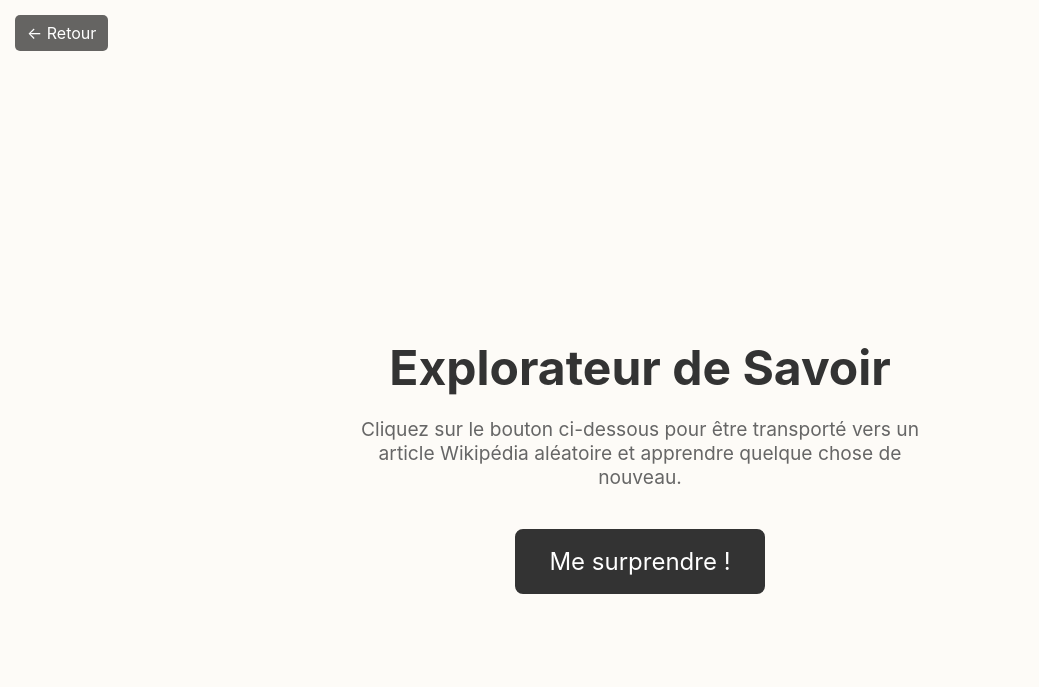
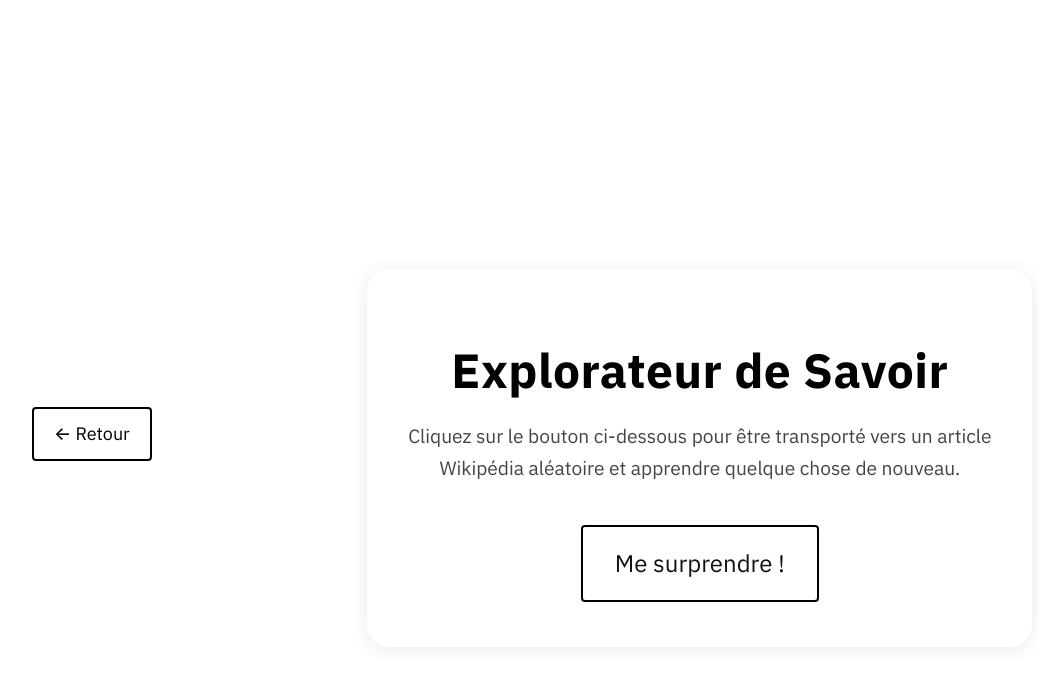
Before and after one commit to MADUP212/MADUP212.github.io, a Jekyll site: the page random/wikipedia.html, which Jekyll copies as it is, in a window 1280 px wide. Shown: the top 687 px of the page, without its empty margins (0-1039 px from the left). Built offline with Jekyll 4.4.1, drawn with Linux system fonts in a browser that asks for light colours.

Commit message:
Update wikipedia.html

```diff
--- a/random/wikipedia.html
+++ b/random/wikipedia.html
@@ -4,73 +4,69 @@
     <meta charset="UTF-8">
     <meta name="viewport" content="width=device-width, initial-scale=1.0">
     <title>Explorateur Wikipédia</title>
+    <link rel="stylesheet" href="/assets/style.css">
     <style>
         body {
+            font-family: 'IBM Plex Sans', -apple-system, BlinkMacSystemFont, 'Segoe UI', sans-serif;
             display: flex;
             justify-content: center;
             align-items: center;
-            height: 100vh;
+            min-height: 100vh;
             margin: 0;
-            background-color: #fdfbf7;
-            font-family: -apple-system, BlinkMacSystemFont, "Segoe UI", Roboto, Helvetica, Arial, sans-serif;
-            color: #333;
+            background-color: #fff;
+            color: #000;
             text-align: center;
             padding: 2rem;
             box-sizing: border-box;
+            position: relative;
         }
+
         .container {
             max-width: 600px;
         }
-        .back-button {
-            position: absolute;
-            top: 15px;
-            left: 15px;
-            color: #fff;
-            background-color: rgba(0,0,0,0.6);
-            padding: 8px 12px;
-            text-decoration: none;
-            border-radius: 5px;
-            font-size: 1em;
-            z-index: 10;
-        }
+
         h1 {
             font-size: 3rem;
             margin-bottom: 0.5rem;
+            color: #000;
         }
+
         p {
             font-size: 1.2rem;
-            color: #666;
+            color: #444;
             margin-bottom: 2.5rem;
         }
+
         .action-link {
             display: inline-block;
             font-size: 1.5rem;
             padding: 1rem 2rem;
             cursor: pointer;
-            border-radius: 8px;
-            border: 2px solid #333;
-            background-color: #333;
-            color: white;
+            border-radius: 4px;
+            border: 2px solid #000;
+            background-color: #fff;
+            color: #000;
             text-decoration: none;
-            transition: all 0.2s;
+            transition: all 0.2s ease;
+            font-weight: 500;
         }
+
         .action-link:hover {
-            background-color: #555;
+            background-color: #000;
+            color: #fff;
         }
     </style>
 </head>
 <body>
-    <!-- Le lien a été remplacé par le code JavaScript pour revenir en arrière -->
-    <a href="javascript:history.back()" class="back-button">← Retour</a>
+    <a href="/" class="back-button" onclick="if(history.length > 1) { history.go(-1); return false; } else { return true; }">← Retour</a>
+
     <div class="container">
         <h1>Explorateur de Savoir</h1>
         <p>Cliquez sur le bouton ci-dessous pour être transporté vers un article Wikipédia aléatoire et apprendre quelque chose de nouveau.</p>
 
-        <!-- Ce lien utilise l'URL spéciale de Wikipédia pour les pages aléatoires -->
         <a href="https://fr.wikipedia.org/wiki/Spécial:Page_au_hasard" class="action-link" target="_blank" rel="noopener noreferrer">
             Me surprendre !
         </a>
     </div>
-
 </body>
 </html>
```
